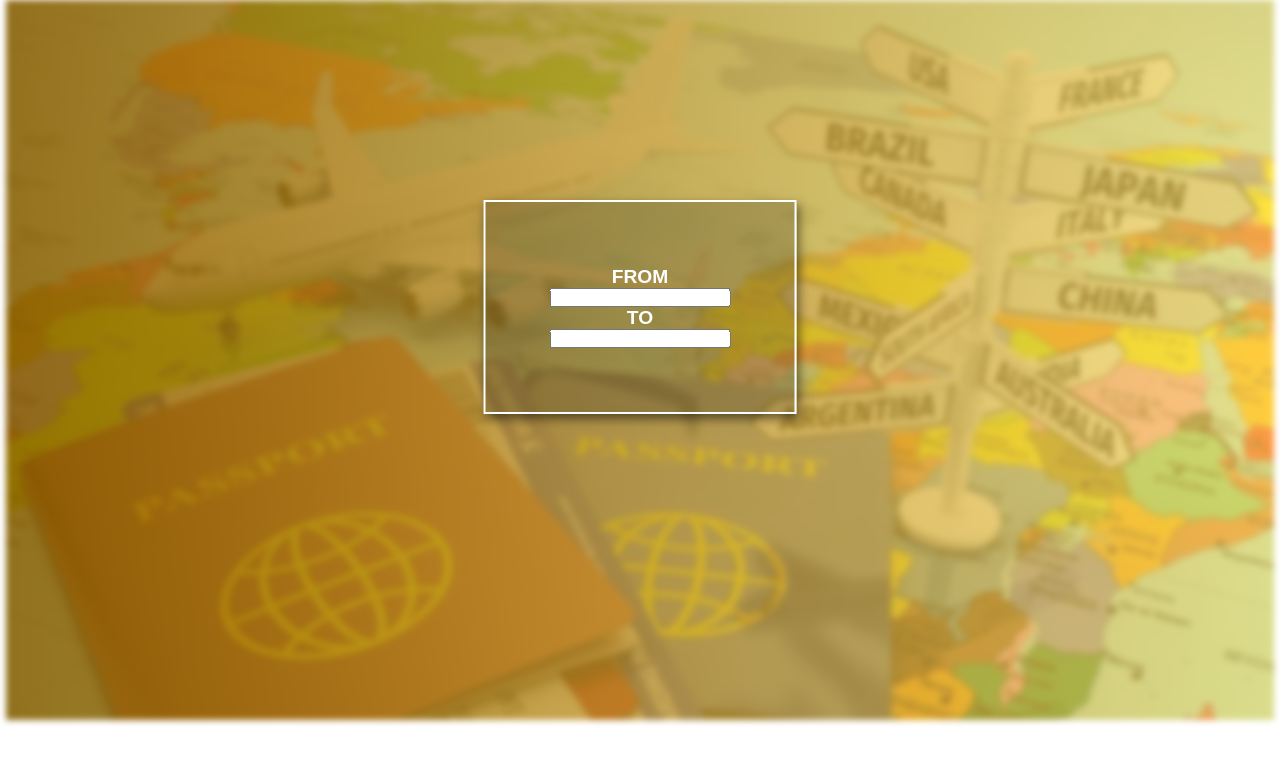
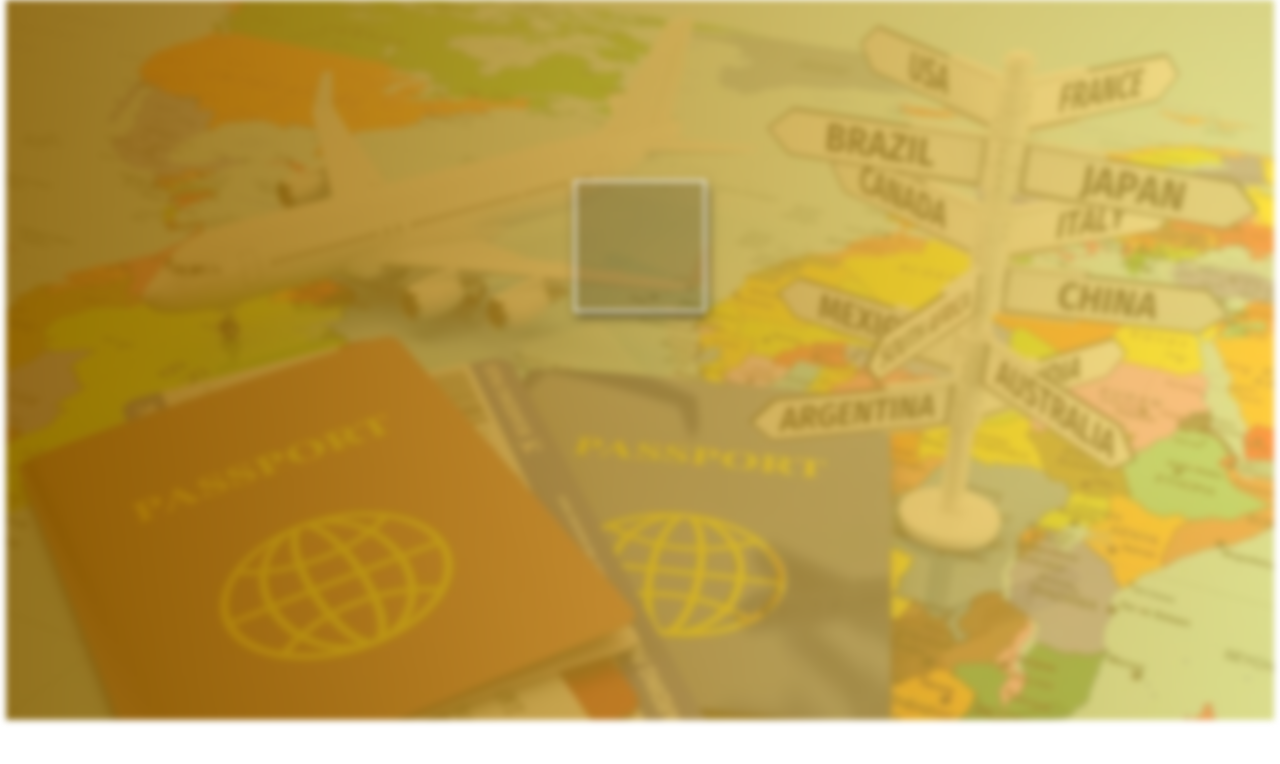
Before and after one commit to Habeeb-bee/Bee-Airways, a website: page flight.html in a window 1280 px wide. Drawn offline with Linux system fonts and the light colour scheme.

Commit message:
Add files via upload

```diff
--- a/css/style.css
+++ b/css/style.css
@@ -51,7 +51,7 @@ img {
   margin: 0 auto; }
 
 .home-hero {
-  background-image: linear-gradient(to right, rgba(146, 97, 0, 0.884), rgba(255, 217, 90, 0.678)), url(/img/home-img.jpg);
+  background-image: linear-gradient(to right, rgba(146, 97, 0, 0.884), rgba(255, 217, 90, 0.678)), url(img/home-img.jpg);
   padding: 7em 0;
   background-repeat: no-repeat;
   background-size: cover;
--- a/flight.html
+++ b/flight.html
@@ -7,15 +7,16 @@
     <title>BOOK A FLIGHT</title>
 </head>
 <body>
-<div class="flight-home">
-</div>
-        <div class="flight-container">
+<section class="flight-home">
+    <div class="flight-container"></div>
+</section>
+        <!-- <div class="flight-container">
             <form id="flight" action="" method="get">
                 <label for=""><h2>FROM</h2></label>
                 <input type="text">
                 <label for=""><h2>TO</h2></label>
                 <input type="text">
             </form>
-           </div>
+           </div> -->
 </body>
 </html>
--- a/sass/layouts/_home-hero.scss
+++ b/sass/layouts/_home-hero.scss
@@ -1,5 +1,5 @@
 .home-hero {
-    background-image: linear-gradient(to right, $color-primary-darkbrown, $color-primary-lightbrown),url(/home-img.jpg);
+    background-image: linear-gradient(to right, $color-primary-darkbrown, $color-primary-lightbrown),url(img/home-img.jpg);
     padding: 7em 0;
     background-repeat: no-repeat;
     background-size: cover;
--- a/sass/pages/_flight.scss
+++ b/sass/pages/_flight.scss
@@ -1,23 +1,28 @@
 .flight-home {
     height: 90vh;
-    background-image: linear-gradient(to right, $color-primary-darkbrown, $color-primary-lightbrown),url(/img/home-img.jpg);;
+    background-image: linear-gradient(to right, $color-primary-darkbrown, $color-primary-lightbrown),url(/img/home-img.jpg);
     background-size: cover;
     filter: blur(3px);
-    position: relative;
    }
 
   .flight-container {
 
-    position: absolute;
-    top: 25%;
-    left: 50%;
-    transform: translateX(-50%);
-    z-index: 2;
-    text-align: center;
-    padding: 5em;
-    color: $color-primary-white;
-    font-size: .8rem;
-    font-weight: 200;
-    border: 2px solid;
-    box-shadow: 2px 5px 10px #00000083;
-    background-color: #16161633; }
+    background-image: linear-gradient(to right, $color-primary-darkbrown, $color-primary-lightbrown),url(/home-img.jpg);
+
+  }
+
+
+
+    // position: absolute;
+    // top: 25%;
+    // left: 50%;
+    // transform: translateX(-50%);
+    // z-index: 2;
+    // text-align: center;
+    // padding: 5em;
+    // color: $color-primary-white;
+    // font-size: .8rem;
+    // font-weight: 200;
+    // border: 2px solid;
+    // box-shadow: 2px 5px 10px #00000083;
+    // background-color: #16161633; }
```
Also changed, not shown: index.html (+4 -4 lines), sass/main.css, 1 other file.
